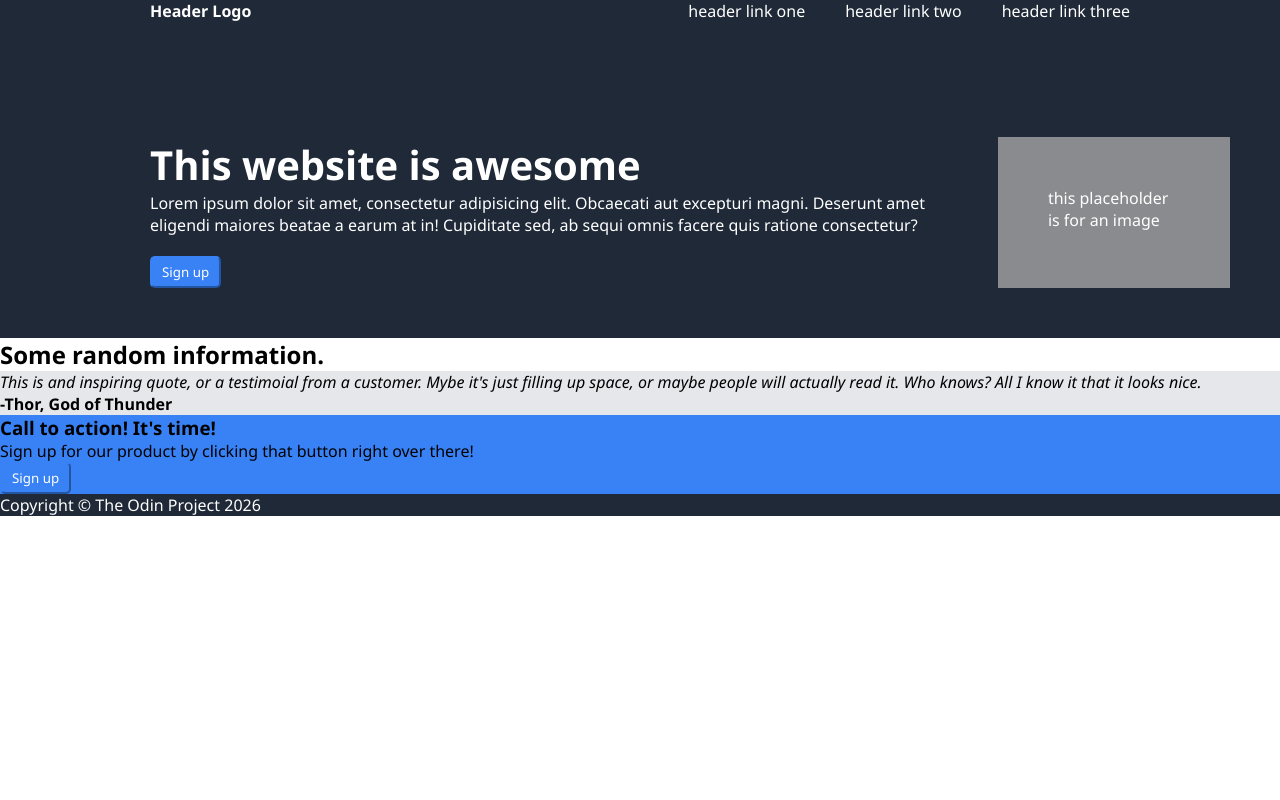
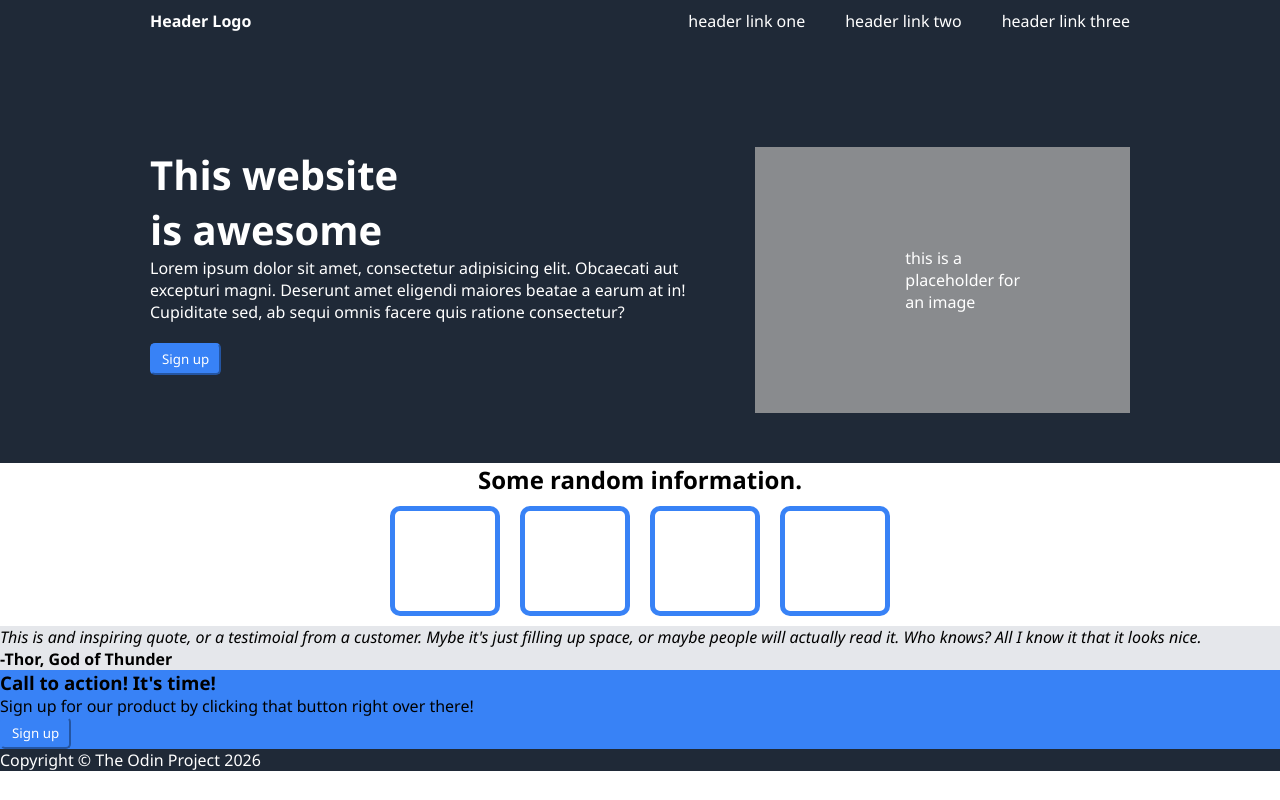
Before and after one commit to SeungDae321/odin-landing-page, a plain HTML site: page index.html in a window 1280 px wide. Drawn offline with Linux system fonts and the light colour scheme.

Commit message:
finished the information part: 4 slightly rounded box

```diff
--- a/index.html
+++ b/index.html
@@ -29,7 +29,7 @@
                     <button>Sign up</button>
                 </div>
                 <div class="placeholder">
-                    this placeholder is for an image
+                    this is a placeholder for an image
                 </div>
             </div>
         </header>
--- a/styles.css
+++ b/styles.css
@@ -17,6 +17,7 @@ button{
 
 header{
     padding-bottom: 50px;
+    padding-top: 10px;
 }
 
 header button{
@@ -33,6 +34,10 @@ header button{
 
 .logo ,h1, .main p, .main button{
     margin-left: 150px;
+}
+
+h1{
+    width: 250px;
 }
 
 nav{
@@ -70,13 +75,32 @@ header, footer{
 
 .main .placeholder{
     background-color: #898b8e;
-    padding: 50px;
+    width: 300px;
+    height: auto;
+    padding: 100px;
+    padding-left: 150px;
     margin-left: 50px;
-    margin-right: 50px;
+    margin-right: 150px;
 }
 
 .main h1{
     font-size: 40px;
     font-weight: 900;
+}
 
+.image-container{
+    display: flex;
+    justify-content: center;
 }
+
+.info{
+    text-align: center;
+}
+
+.image-container .img{
+    height: 100px;
+    width: 100px;
+    border: solid 5px #3882F6;
+    margin: 10px;
+    border-radius: 10px;
+}
```
